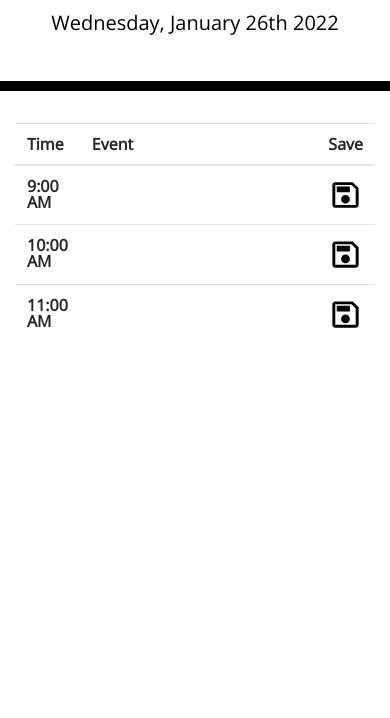
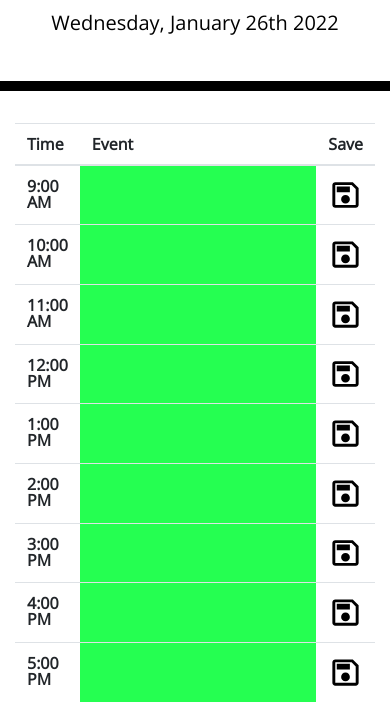
Before and after one commit to anon123123123/du-planner-proj-5, a plain HTML site: page index.html in a window 390 px wide. Shown: the part 256-974 px from the top of the page. Before the commit the page ends 844 px from the top, so only its background shows below. Drawn offline with nearby package versions, Linux system fonts and the light colour scheme.

Commit message:
Added all times, color coded timeblocks

```diff
--- a/assets/css/style.css
+++ b/assets/css/style.css
@@ -75,10 +75,23 @@ textarea {
   width: 10%;
 }
 
+.past-time {
+  background-color: rgb(137, 132, 132);
+}
+
+.current-time {
+  background-color: rgb(252, 62, 62);
+}
+
+.future-time {
+  background-color: rgb(37, 255, 81);
+}
+
 .plan-event:hover{
   background-color: burlywood;
 }
 
 .plan-save img:hover{
-border: solid black;
+  box-shadow:  0px 33px 25px 0 #000,
+  0 26px 15px 0px #ccc;
 }
--- a/assets/js/script.js
+++ b/assets/js/script.js
@@ -1,15 +1,26 @@
+// Call moment and get hour
+let now = moment()
 
-// Call moment and get hour
-let now = moment();
-let hour = now.hour();
-if (hour >= 12) {
-    hour = hour - 12 + "PM"
-} else {
-    hour = hour + "AM"
-}
 // Sets date to Dom
 $("#currentDay").text(`${now.format('dddd, MMMM Do YYYY')}`)
 
+// Check current time to time on events (9-5)
+const plannerAvailability = async() => {
+    $('.time-tbl').each(function (i,e) {
+        const currentHour = moment().format('H')
+        const prepCurrentHour = moment(currentHour, 'H')
+        const hour = moment($(this)[0].innerText, 'LT').format('H')
+        const prepHourinTable = moment(hour, 'H')
+        if(prepCurrentHour.isAfter(prepHourinTable)) {
+            $(this).siblings('.plan-event').addClass('past-time')
+        } else if (currentHour === hour) {
+            $(this).siblings('.plan-event').addClass('current-time')
+        } else {
+            $(this).siblings('.plan-event').addClass('future-time')
+        }
+    })
+}
+plannerAvailability()
 // Handler to write events from LS to DOM
 const writeLStoEvents = async() => {
     const lsObj = JSON.parse(localStorage.plans)
@@ -51,8 +62,7 @@ const saveData = async(e) => {
     addToLS(targetEventId,textData)
 }
 
-$('.save-svg').on('click', saveData)
-
+// ### Event Handlers ###
 // Modal for event text handler
 $('#plannerModal').on('show.bs.modal', function (event) {
     $('#event-text')[0].value = ""
@@ -70,3 +80,5 @@ $('#plannerModal').on('hidden.bs.modal', function () {
     const textData = $('#event-text')[0].value
     matchedId.textContent = textData
 });
+
+$('.save-svg').on('click', saveData)
--- a/index.html
+++ b/index.html
@@ -42,22 +42,64 @@
       </thead>
       <tbody id="planner-table">
         <tr>
-          <th scope="row">9:00 AM</th>
+          <th class="time-tbl" scope="row">9:00 AM</th>
           <td class="plan-event" data-toggle="modal" data-target="#plannerModal" data-id="t9AM"></td>
           <td class="plan-save">
             <img class="save-svg" src="./assets/svg/save.svg" alt="Save Icon">
           </td>
         </tr>
         <tr>
-          <th scope="row">10:00 AM</th>
+          <th class="time-tbl" scope="row">10:00 AM</th>
           <td class="plan-event" data-toggle="modal" data-target="#plannerModal" data-id="t10AM"></td>
           <td class="plan-save">
             <img class="save-svg" src="./assets/svg/save.svg" alt="Save Icon">
           </td>
         </tr>
         <tr>
-          <th scope="row">11:00 AM</th>
+          <th class="time-tbl" scope="row">11:00 AM</th>
           <td class="plan-event" data-toggle="modal" data-target="#plannerModal" data-id="t11AM"></td>
+          <td class="plan-save">
+            <img class="save-svg" src="./assets/svg/save.svg" alt="Save Icon">
+          </td>
+        </tr>
+        <tr>
+          <th class="time-tbl" scope="row">12:00 PM</th>
+          <td class="plan-event" data-toggle="modal" data-target="#plannerModal" data-id="t12PM"></td>
+          <td class="plan-save">
+            <img class="save-svg" src="./assets/svg/save.svg" alt="Save Icon">
+          </td>
+        </tr>
+        <tr>
+          <th class="time-tbl" scope="row">1:00 PM</th>
+          <td class="plan-event" data-toggle="modal" data-target="#plannerModal" data-id="t1PM"></td>
+          <td class="plan-save">
+            <img class="save-svg" src="./assets/svg/save.svg" alt="Save Icon">
+          </td>
+        </tr>
+        <tr>
+          <th class="time-tbl" scope="row">2:00 PM</th>
+          <td class="plan-event" data-toggle="modal" data-target="#plannerModal" data-id="t2PM"></td>
+          <td class="plan-save">
+            <img class="save-svg" src="./assets/svg/save.svg" alt="Save Icon">
+          </td>
+        </tr>
+        <tr>
+          <th class="time-tbl" scope="row">3:00 PM</th>
+          <td class="plan-event" data-toggle="modal" data-target="#plannerModal" data-id="t3PM"></td>
+          <td class="plan-save">
+            <img class="save-svg" src="./assets/svg/save.svg" alt="Save Icon">
+          </td>
+        </tr>
+        <tr>
+          <th class="time-tbl" scope="row">4:00 PM</th>
+          <td class="plan-event" data-toggle="modal" data-target="#plannerModal" data-id="t4PM"></td>
+          <td class="plan-save">
+            <img class="save-svg" src="./assets/svg/save.svg" alt="Save Icon">
+          </td>
+        </tr>
+        <tr>
+          <th class="time-tbl" scope="row">5:00 PM</th>
+          <td class="plan-event" data-toggle="modal" data-target="#plannerModal" data-id="t5PM"></td>
           <td class="plan-save">
             <img class="save-svg" src="./assets/svg/save.svg" alt="Save Icon">
           </td>
```
